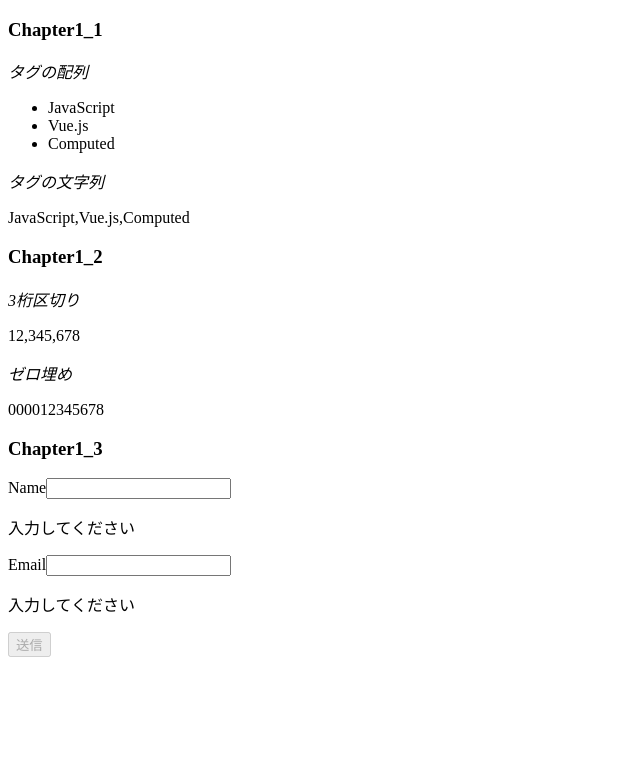
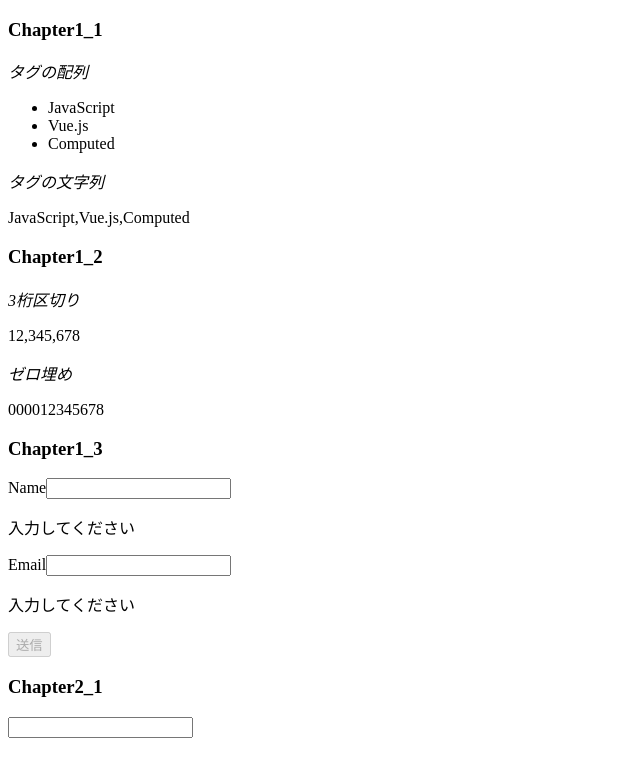
Before and after one commit to hibriiiiidge/practice__vue_tips, a Vue app: page / in a window 1280 px wide. Shown: the top 776 px of the page, without its empty margins (0-640 px from the left). Built offline with nearby package versions, Linux system fonts and the light colour scheme.

Commit message:
Chapter2_1を実装

```diff
--- a/src/App.vue
+++ b/src/App.vue
@@ -3,6 +3,7 @@
     <Chapter1_1/>
     <Chapter1_2/>
     <Chapter1_3/>
+    <Chapter2_1/>
   </div>
 </template>
 
@@ -10,13 +11,15 @@
 import Chapter1_1 from './components/Chapter1/1.vue'
 import Chapter1_2 from './components/Chapter1/2.vue'
 import Chapter1_3 from './components/Chapter1/3.vue'
+import Chapter2_1 from './components/Chapter2/1.vue'
 
 export default {
   name: 'app',
   components: {
     Chapter1_1,
     Chapter1_2,
-    Chapter1_3
+    Chapter1_3,
+    Chapter2_1
   }
 }
 </script>
--- /dev/null
+++ b/src/components/Chapter2/1.vue
@@ -0,0 +1,40 @@
+<template>
+  <div>
+    <h3>Chapter2_1</h3>
+    <input type="text" v-model="name" v-on:blur="hundleBlurName">
+    <p>{{ message }}</p>
+  </div>
+</template>
+
+<script>
+export default {
+  data() {
+    return {
+      name: '',
+      nameValidatable: false,
+      message: ''
+    };
+  },
+  watch: {
+    name() {
+      if(this.nameValidatable) { this.nameValidate }
+    }
+  },
+  methods: {
+    nameValidate() {
+      if (this.name.length > 10) {
+        this.message = "too long";
+      } else {
+        this.message = "";
+      }
+    },
+    hundleBlurName() {
+      this.nameValidatable = true;
+      this.nameValidate();
+    }
+  }
+}
+</script>
+
+<style>
+</style>
```
